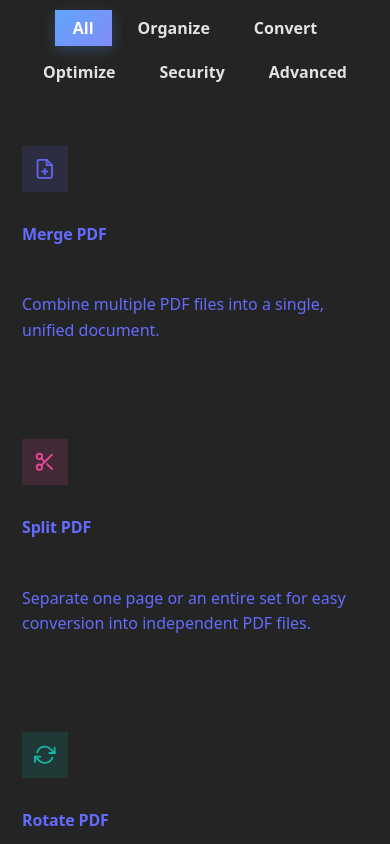
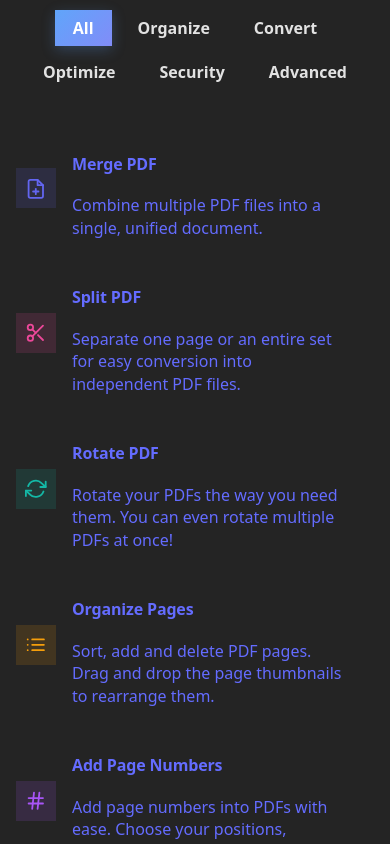
Before and after one commit to Om-Rajpure/PDFsIn5, a React (Vite) app in the folder frontend/: page / in a window 390 px wide. Shown: the part 1320-2164 px from the top of the page. Built offline with nearby package versions, Linux system fonts and the light colour scheme; the HTML template or start-up script is replaced by a standard one.

Commit message:
Mobile UI Improvement

```diff
--- a/frontend/src/components/ToolCard.css
+++ b/frontend/src/components/ToolCard.css
@@ -96,3 +96,45 @@
     opacity: 1;
     transform: translateX(0);
 }
+
+/* ── Mobile Layout ── */
+@media (max-width: 768px) {
+    .tool-card__inner {
+        display: grid;
+        grid-template-columns: auto 1fr auto;
+        grid-template-rows: auto auto;
+        grid-template-areas:
+            "icon title arrow"
+            "icon desc arrow";
+        gap: 4px 16px;
+        align-items: center;
+        padding: 16px;
+    }
+
+    .tool-card__icon-wrap {
+        grid-area: icon;
+        align-self: center;
+        width: 40px;
+        height: 40px;
+    }
+
+    .tool-card__title {
+        grid-area: title;
+        font-size: var(--text-md, 1rem);
+        /* slightly smaller title on mobile */
+        margin-bottom: 0;
+    }
+
+    .tool-card__desc {
+        grid-area: desc;
+        font-size: var(--text-sm);
+        margin-bottom: 0;
+        line-height: 1.4;
+    }
+
+    .tool-card__arrow {
+        grid-area: arrow;
+        margin-top: 0;
+        /* Remove auto margin */
+    }
+}
--- a/frontend/src/styles/layout.css
+++ b/frontend/src/styles/layout.css
@@ -68,22 +68,6 @@
     .tools-grid {
         grid-template-columns: 1fr;
         gap: 10px;
-    }
-
-    /* On mobile cards are wider and shorter */
-    .tools-grid .tool-card .tool-card__inner {
-        flex-direction: row;
-        align-items: center;
-        padding: 16px 18px;
-        gap: 14px;
-    }
-
-    .tools-grid .tool-card .tool-card__icon-wrap {
-        flex-shrink: 0;
-    }
-
-    .tools-grid .tool-card .tool-card__arrow {
-        display: none;
     }
 }
 
--- a/frontend/src/styles/toolpage.css
+++ b/frontend/src/styles/toolpage.css
@@ -94,10 +94,15 @@
 /* ── Main content layout ── */
 .tool-page__main {
     display: grid;
-    grid-template-columns: 1fr minmax(auto, 680px) 1fr;
+    /* Approximately 20% left ad, 60% center tool, 20% right ad */
+    grid-template-columns: 1fr minmax(auto, 3fr) 1fr;
     gap: 32px;
     align-items: start;
     padding: 32px 0 0;
+    width: 100%;
+    max-width: 1400px;
+    /* Optional constraint to keep center sane */
+    margin: 0 auto;
 }
 
 .tool-page__primary {
@@ -138,6 +143,14 @@
         flex-wrap: wrap;
     }
 }
+
+@media (max-width: 768px) {
+    .tool-page-ads.right-col {
+        display: none;
+        /* Hide all ads below upload section on mobile */
+    }
+}
+
 
 /* ── Sidebar ── */
 .tool-page__sidebar {
```
